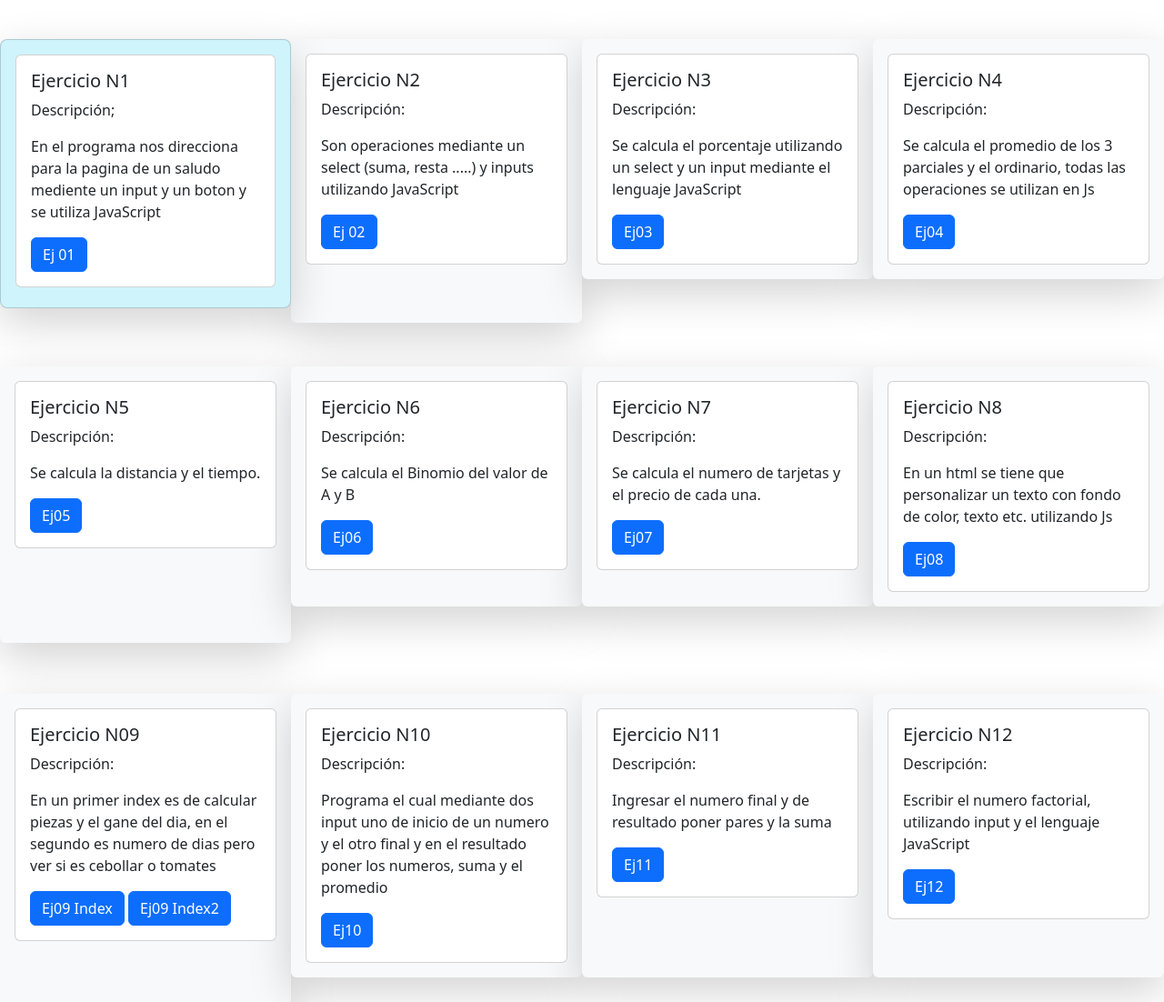
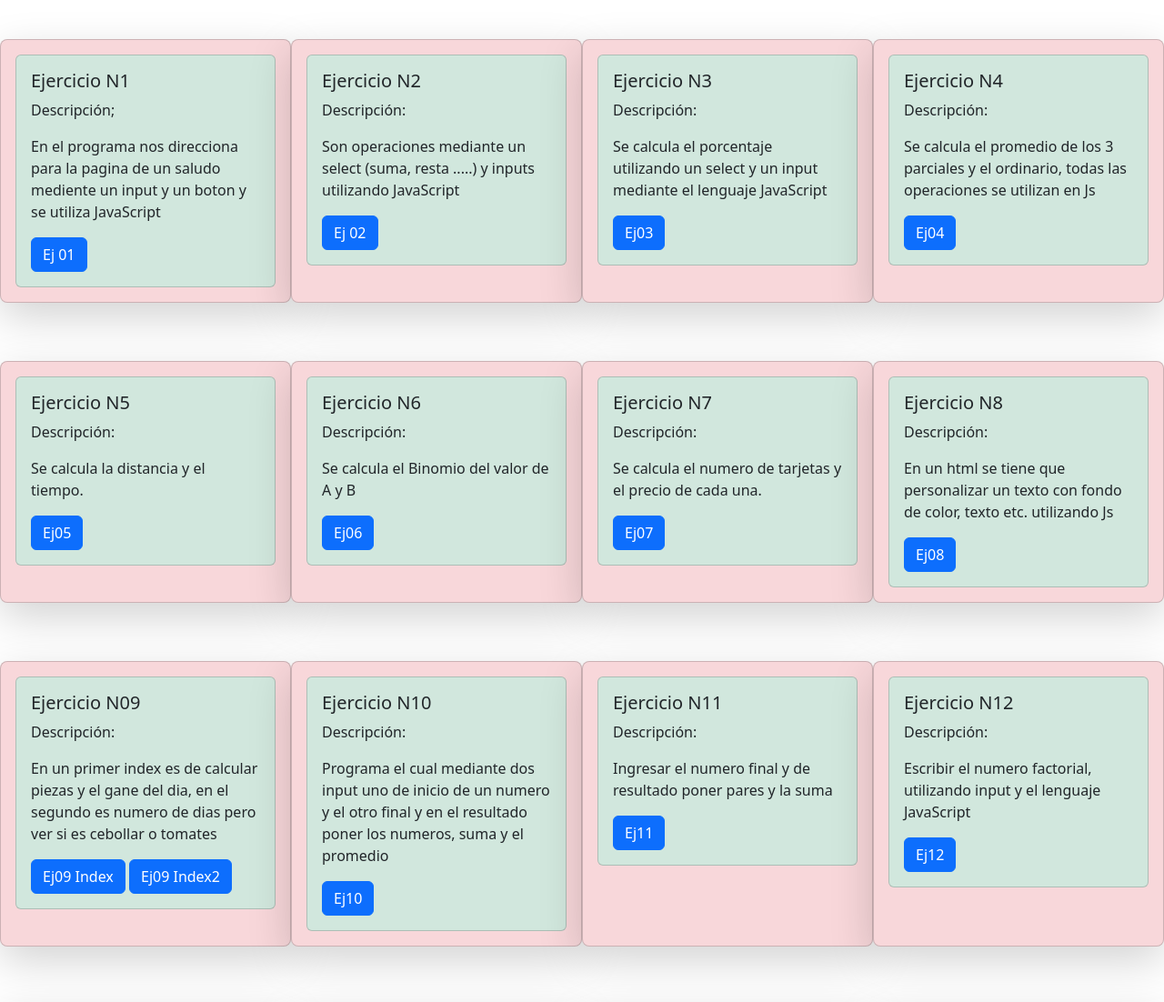
Before and after one commit to Miriam47029/portafolio2, a plain HTML site: page index.html in a window 1280 px wide. Shown: the part 149-1251 px from the top of the page at 91% size. Drawn offline with nearby package versions, Linux system fonts and the light colour scheme.

Commit message:
Update index.html

```diff
--- a/index.html
+++ b/index.html
@@ -10,8 +10,8 @@
 <div class="container-fluid mt-5 mb-5">
 <h1 class="text-center mb-5">Portafolio de Evidencias <br>Miriam Pacheco Méndez</b></h1>
 	<div class="row">
-		<div class="col-sm-3 md-4 card bg-info-subtle rounded-3 shadow-lg p-3 mb-3 bg-body-tertiary rounded">
-		  <div class="card">
+		<div class="col-md-3 card bg-danger-subtle rounded-3 shadow-lg p-3 mb-3 bg-body-tertiary rounded">
+		  <div class="card bg-success-subtle">
 			<div class="card-body">
 			  <h5 class="card-title">Ejercicio N1</h5>
 			  <p class="card-text">Descripción;</p>
@@ -20,8 +20,8 @@
 			</div>
 		  </div>
 		</div>
-		<div class="col-sm-3 shadow-lg p-3 mb-6 bg-body-tertiary rounded p-3">
-		  <div class="card">
+		<div class="col-md-3 card bg-danger-subtle rounded-3 shadow-lg p-3 mb-3 bg-body-tertiary rounded">
+		  <div class="card bg-success-subtle">
 			<div class="card-body">
 			  <h5 class="card-title">Ejercicio N2</h5>
 			  <p class="card-text">Descripción: </p>
@@ -30,8 +30,8 @@
 			</div>
 		  </div>
 		</div>
-		<div class="col-sm-3 shadow-lg p-3 mb-5 bg-body-tertiary rounded">
-			<div class="card">
+		<div class="col-md-3 card bg-danger-subtle rounded-3 shadow-lg p-3 mb-3 bg-body-tertiary rounded">
+		  <div class="card bg-success-subtle">
 			  <div class="card-body">
 				<h5 class="card-title">Ejercicio N3</h5>
 				<p class="card-text">Descripción: </p>
@@ -40,8 +40,8 @@
 			  </div>
 			</div>
 		</div>
-		<div class="col-sm-3 shadow-lg p-3 mb-5 bg-body-tertiary rounded">
-			<div class="card">
+		<div class="col-md-3 card bg-danger-subtle rounded-3 shadow-lg p-3 mb-3 bg-body-tertiary rounded">
+		  <div class="card bg-success-subtle">
 			  <div class="card-body">
 				<h5 class="card-title">Ejercicio N4</h5>
 				<p class="card-text">Descripción: </p>
@@ -54,8 +54,8 @@
 	</div>
 	<br><br>
 	<div class="row">
-		<div class="col-sm-3 mb-3 mb-sm-2 shadow-lg p-3 mb-5 bg-body-tertiary rounded">
-		  <div class="card">
+		<div class="col-md-3 card bg-danger-subtle rounded-3 shadow-lg p-3 mb-3 bg-body-tertiary rounded">
+		  <div class="card bg-success-subtle">
 			<div class="card-body">
 			  <h5 class="card-title">Ejercicio N5</h5>
 			  <p class="card-text">Descripción: </p>
@@ -64,8 +64,8 @@
 			</div>
 		  </div>
 		</div>
-		<div class="col-sm-3 shadow-lg p-3 mb-5 bg-body-tertiary rounded">
-		  <div class="card">
+		<div class="col-md-3 card bg-danger-subtle rounded-3 shadow-lg p-3 mb-3 bg-body-tertiary rounded">
+		  <div class="card bg-success-subtle">
 			<div class="card-body">
 			  <h5 class="card-title">Ejercicio N6</h5>
 			  <p class="card-text">Descripción: </p>
@@ -74,8 +74,8 @@
 			</div>
 		  </div>
 		</div>
-		<div class="col-sm-3 shadow-lg p-3 mb-5 bg-body-tertiary rounded">
-		  <div class="card">
+		<div class="col-md-3 card bg-danger-subtle rounded-3 shadow-lg p-3 mb-3 bg-body-tertiary rounded">
+		  <div class="card bg-success-subtle">
 			<div class="card-body">
 			  <h5 class="card-title">Ejercicio N7</h5>
 			  <p class="card-text">Descripción: </p>
@@ -84,8 +84,8 @@
 			</div>
 		  </div>
 		</div>
-		<div class="col-sm-3 shadow-lg p-3 mb-5 bg-body-tertiary rounded">
-		  <div class="card">
+		<div class="col-md-3 card bg-danger-subtle rounded-3 shadow-lg p-3 mb-3 bg-body-tertiary rounded">
+		  <div class="card bg-success-subtle">
 			<div class="card-body">
 			  <h5 class="card-title">Ejercicio N8</h5>
 			  <p class="card-text">Descripción: </p>
@@ -98,8 +98,8 @@
 	</div>
 	<br><br>
 	<div class="row">
-		<div class="col-sm-3 mb-3 mb-sm-2 shadow-lg p-3 mb-5 bg-body-tertiary rounded">
-		  <div class="card">
+		<div class="col-md-3 card bg-danger-subtle rounded-3 shadow-lg p-3 mb-3 bg-body-tertiary rounded">
+		  <div class="card bg-success-subtle">
 			<div class="card-body">
 				<h5 class="card-title">Ejercicio N09</h5>
 				<p class="card-text">Descripción: </p>
@@ -109,8 +109,8 @@
 			</div>
 		  </div>
 		</div>
-		<div class="col-sm-3 shadow-lg p-3 mb-5 bg-body-tertiary rounded">
-		  <div class="card">
+		<div class="col-md-3 card bg-danger-subtle rounded-3 shadow-lg p-3 mb-3 bg-body-tertiary rounded">
+		  <div class="card bg-success-subtle">
 			<div class="card-body">
 			  <h5 class="card-title">Ejercicio N10</h5>
 			  <p class="card-text">Descripción: </p>
@@ -119,8 +119,8 @@
 			</div>
 		  </div>
 		</div>
-		<div class="col-sm-3 shadow-lg p-3 mb-5 bg-body-tertiary rounded">
-		  <div class="card">
+		<div class="col-md-3 card bg-danger-subtle rounded-3 shadow-lg p-3 mb-3 bg-body-tertiary rounded">
+		  <div class="card bg-success-subtle">
 			<div class="card-body">
 			  <h5 class="card-title">Ejercicio N11</h5>
 			  <p class="card-text">Descripción: </p>
@@ -129,8 +129,8 @@
 			</div>
 		  </div>
 		</div>
-		<div class="col-sm-3 shadow-lg p-3 mb-5 bg-body-tertiary rounded" >
-		  <div class="card">
+		<div class="col-md-3 card bg-danger-subtle rounded-3 shadow-lg p-3 mb-3 bg-body-tertiary rounded">
+		  <div class="card bg-success-subtle">
 			<div class="card-body">
 			  <h5 class="card-title">Ejercicio N12</h5>
 			  <p class="card-text">Descripción: </p>
@@ -145,8 +145,8 @@
 
 	<br><br>
 	<div class="row">
-		<div class="col-sm-3 mb-3 mb-sm-2 shadow-lg p-3 mb-5 bg-body-tertiary rounded">
-		  <div class="card">
+		<div class="col-md-3 card bg-danger-subtle rounded-3 shadow-lg p-3 mb-3 bg-body-tertiary rounded">
+		  <div class="card bg-success-subtle">
 			<div class="card-body">
 			  <h5 class="card-title">Ejercicio N13</h5>
 			  <p class="card-text">Descripción: </p>
@@ -155,8 +155,8 @@
 			</div>
 		  </div>
 		</div>
-		<div class="col-sm-3 shadow-lg p-3 mb-5 bg-body-tertiary rounded">
-		  <div class="card">
+		<div class="col-md-3 card bg-danger-subtle rounded-3 shadow-lg p-3 mb-3 bg-body-tertiary rounded">
+		  <div class="card bg-success-subtle">
 			<div class="card-body">
 				<h5 class="card-title">Practica N14</h5>
 				<p class="card-text">Descripción: </p>
@@ -166,8 +166,8 @@
 			</div>
 		  </div>
 		</div>
-		<div class="col-sm-3 shadow-lg p-3 mb-5 bg-body-tertiary rounded">
-			<div class="card">
+		<div class="col-md-3 card bg-danger-subtle rounded-3 shadow-lg p-3 mb-3 bg-body-tertiary rounded">
+		  <div class="card bg-success-subtle">
 			  <div class="card-body">
 				<h5 class="card-title">Ejercicio N15</h5>
 			  <p class="card-text">Descripción: </p>
@@ -176,8 +176,8 @@
 			  </div>
 			</div>
 		</div>
-		<div class="col-sm-3 shadow-lg p-3 mb-5 bg-body-tertiary rounded">
-		  <div class="card">
+		<div class="col-md-3 card bg-danger-subtle rounded-3 shadow-lg p-3 mb-3 bg-body-tertiary rounded">
+		  <div class="card bg-success-subtle">
 			<div class="card-body">
 				<h5 class="card-title">Ejercicio N16</h5>
 				<p class="card-text">Descripción: </p>
@@ -190,8 +190,8 @@
 	</div>
 	<br><br>
 	<div class="row">
-		<div class="col-sm-3 mb-3 mb-sm-2 shadow-lg p-3 mb-5 bg-body-tertiary rounded">
-		  <div class="card">
+		<div class="col-md-3 card bg-danger-subtle rounded-3 shadow-lg p-3 mb-3 bg-body-tertiary rounded">
+		  <div class="card bg-success-subtle">
 			<div class="card-body">
 				<h5 class="card-title">Ejercicio N17</h5>
 				<p class="card-text">Descripción: </p>
@@ -200,8 +200,8 @@
 			</div>
 		  </div>
 		</div>
-		<div class="col-sm-3 shadow-lg p-3 mb-5 bg-body-tertiary rounded">
-		  <div class="card">
+		<div class="col-md-3 card bg-danger-subtle rounded-3 shadow-lg p-3 mb-3 bg-body-tertiary rounded">
+		  <div class="card bg-success-subtle">
 			<div class="card-body">
 				<h5 class="card-title">Ejercicio N18</h5>
 				<p class="card-text">Descripción: </p>
@@ -210,8 +210,8 @@
 			</div>
 		  </div>
 		</div>
-		<div class="col-sm-3 shadow-lg p-3 mb-5 bg-body-tertiary rounded">
-			<div class="card">
+		<div class="col-md-3 card bg-danger-subtle rounded-3 shadow-lg p-3 mb-3 bg-body-tertiary rounded">
+		  <div class="card bg-success-subtle">
 			  <div class="card-body">
 				<h5 class="card-title">Ejercicio N19</h5>
 				<p class="card-text">Descripción: </p>
@@ -220,8 +220,8 @@
 			  </div>
 			</div>
 		</div>
-		<div class="col-sm-3 shadow-lg p-3 mb-5 bg-body-tertiary rounded">
-		  <div class="card">
+		<div class="col-md-3 card bg-danger-subtle rounded-3 shadow-lg p-3 mb-3 bg-body-tertiary rounded">
+		  <div class="card bg-success-subtle">
 			<div class="card-body">
 				<h5 class="card-title">Ejercicio N20</h5>
 				<p class="card-text">Descripción: </p>
```
